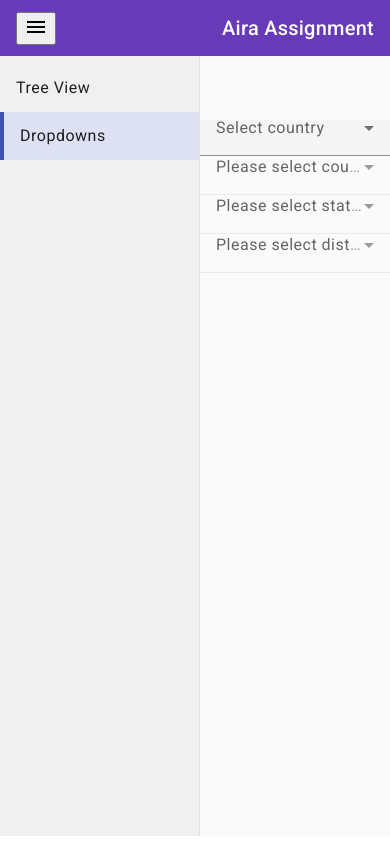
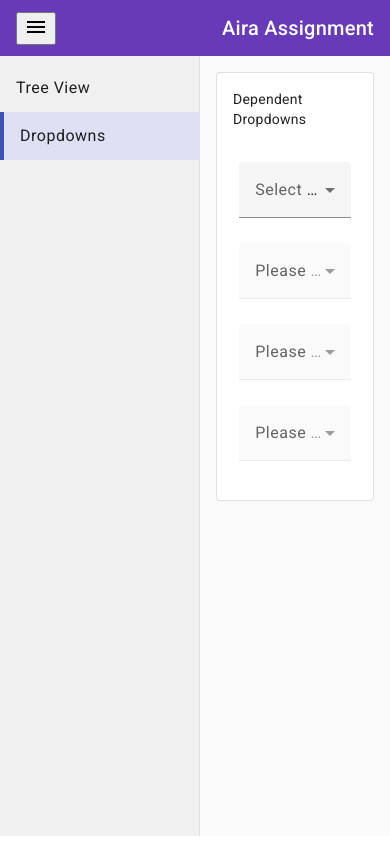
Before and after one commit to dcdevv/aira-assignment, an Angular app: page /dropdowns in a window 390 px wide. Built offline with nearby package versions, Linux system fonts and the light colour scheme.

Commit message:
responsive CSS fixes for dropdown module

```diff
--- a/src/app/module/dropdowns/dropdowns.component.html
+++ b/src/app/module/dropdowns/dropdowns.component.html
@@ -1,5 +1,7 @@
-<div class="center">
-    <mat-grid-list cols="1" rowHeight="10:2">
+<mat-card class="dropdown-card" appearance="outlined">
+    <mat-card-header class="card-header">Dependent Dropdowns</mat-card-header>
+    <mat-card-content>
+        <mat-grid-list cols="1" rowHeight="5rem">
 
             <!-- Country dropdown-->
             <mat-grid-tile>
@@ -63,5 +65,5 @@
                 </mat-form-field>
             </mat-grid-tile>
         </mat-grid-list>
-
-</div>
+    </mat-card-content>
+</mat-card>
--- a/src/app/module/dropdowns/dropdowns.component.scss
+++ b/src/app/module/dropdowns/dropdowns.component.scss
@@ -1,3 +1,11 @@
-.center {
-    margin-top: 4rem;
+.dropdown-card {
+    margin: 1rem;
 }
+
+.card-header {
+    margin-bottom: 2rem;
+}
+
+.select-input-field {
+    width: 90%;
+}
--- a/src/app/module/dropdowns/dropdowns.component.ts
+++ b/src/app/module/dropdowns/dropdowns.component.ts
@@ -5,7 +5,7 @@ import { MatSelectModule } from '@angular/material/select';
 import { FirstLevelArr, FourthLevelArr, SecondLevelArr, ThirdLevelArr } from '@app/static-data/countries.enum';
 import { Place } from '@app/static-data/info.model';
 import { MatGridListModule } from '@angular/material/grid-list';
-
+import { MatCardModule } from '@angular/material/card';
 
 @Component({
   selector: 'app-dropdowns',
@@ -14,7 +14,8 @@ import { MatGridListModule } from '@angular/material/grid-list';
     NgFor,
     MatFormFieldModule,
     MatSelectModule,
-    MatGridListModule
+    MatGridListModule,
+    MatCardModule
   ],
   templateUrl: './dropdowns.component.html',
   styleUrl: './dropdowns.component.scss'
```
Lines whose indentation alone changed are shown as unchanged.
